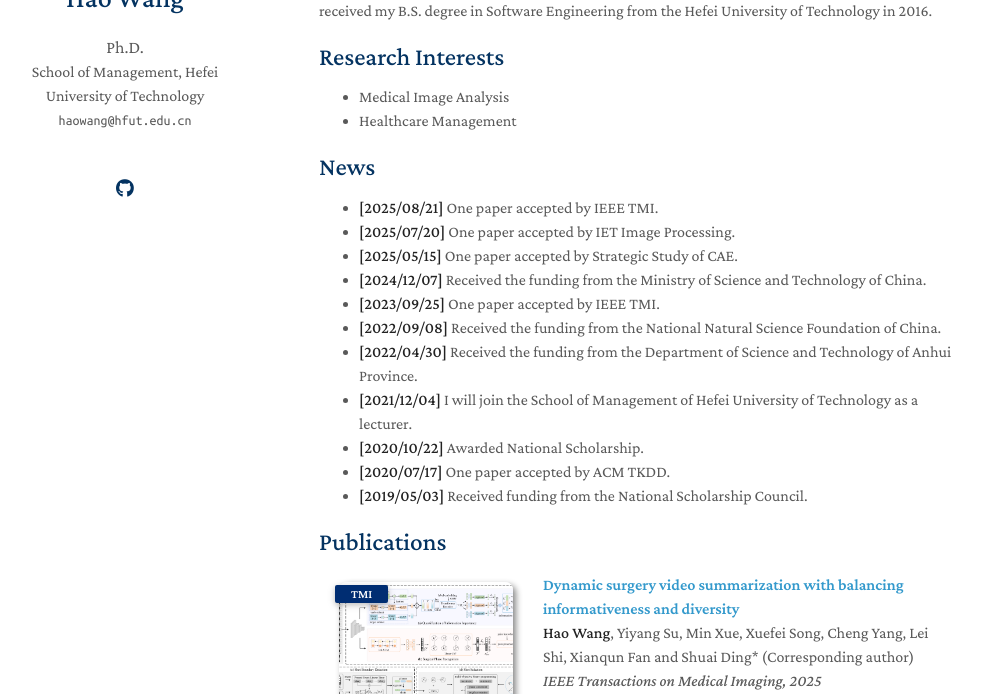
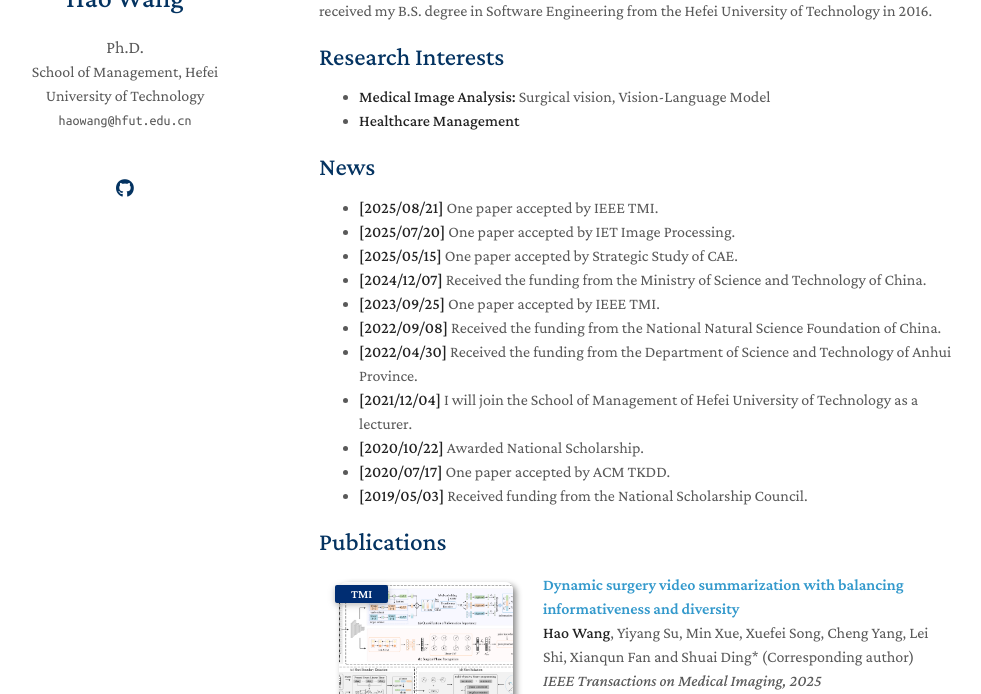
Before and after one commit to Waynehfut/waynehfut.github.io, a Jekyll site: the page built from index.md, in a window 1280 px wide and 900 px high, cut to the strip 206-900 px from the top of the window. Shown: the whole strip, without its empty margins (151-1132 px from the left). Built offline with Jekyll 4.4.1, drawn with Linux system fonts in a browser that asks for light colours; a style sheet for code colours, icons or effects is not loaded; our own code applies the rules of GitHub Pages for plain Markdown files.

Commit message:
update layout

```diff
--- a/index.md
+++ b/index.md
@@ -8,8 +8,8 @@ Greetings! I am a lecturer from School of Management, Hefei University of Techno
 
 ## Research Interests
 
-- Medical Image Analysis
-- Healthcare Management
+- **Medical Image Analysis:** Surgical vision, Vision-Language Model
+- **Healthcare Management**
 
 ## News
 
```
